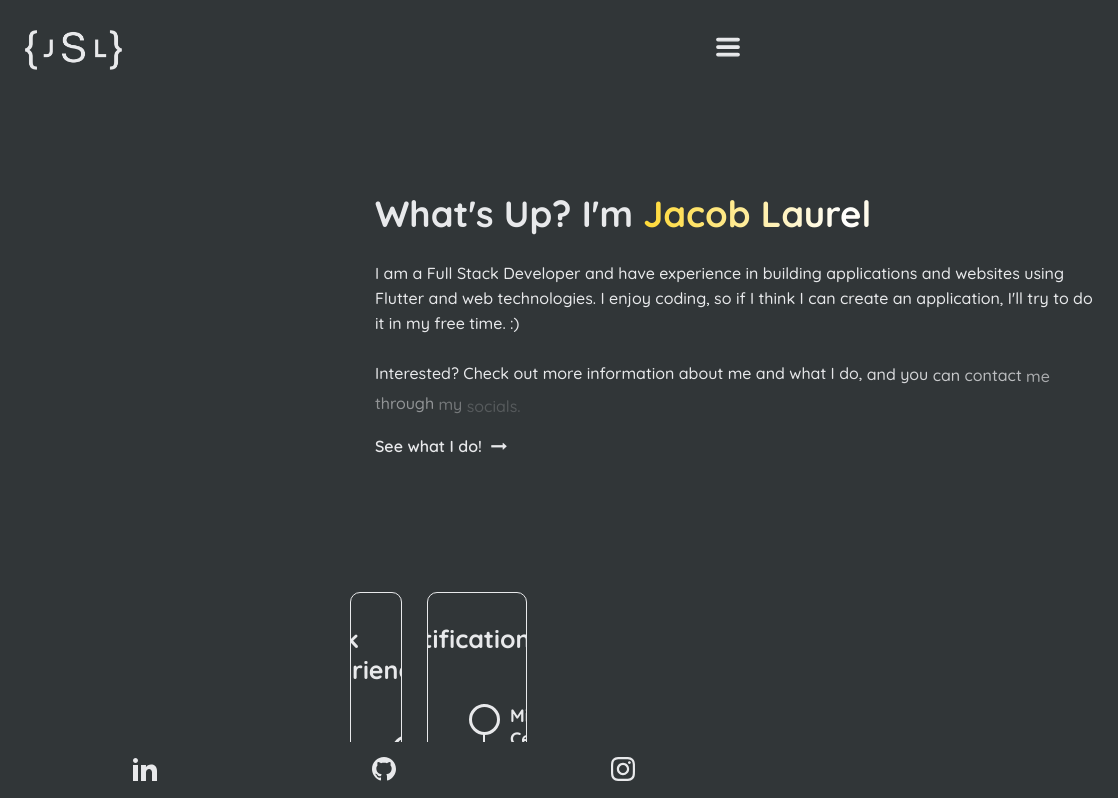
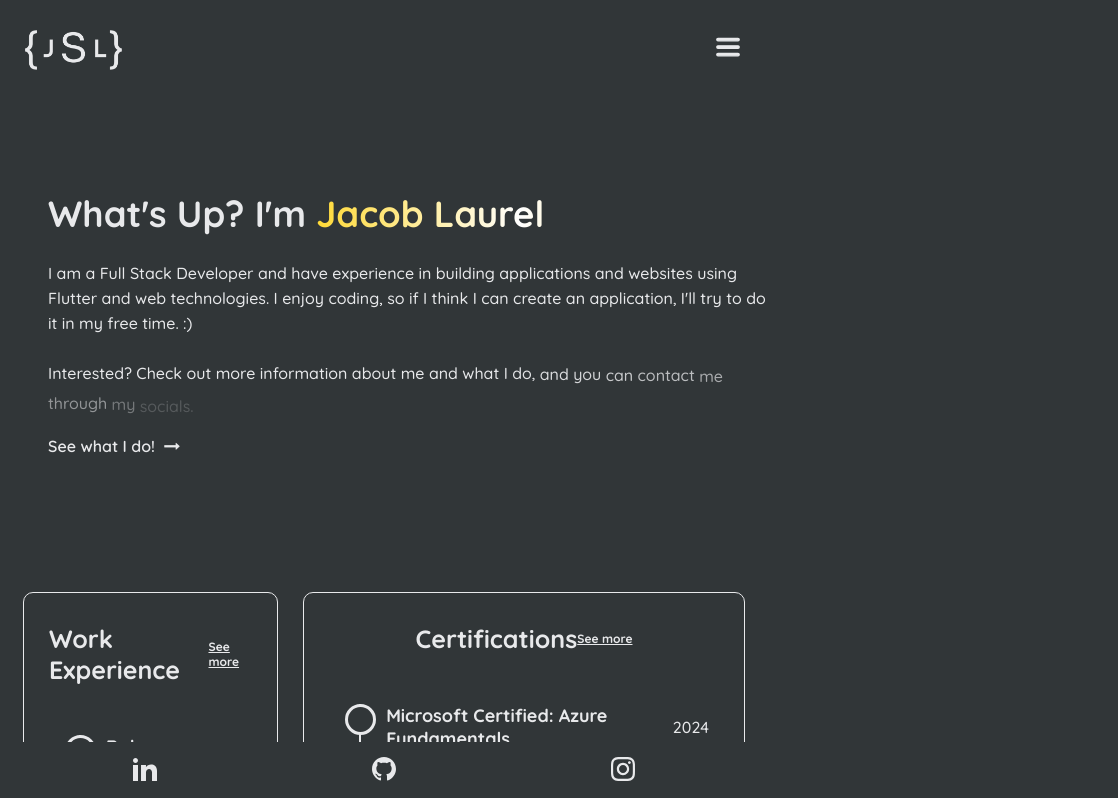
Before and after one commit to bocyej/portfolio, a React (Vite) app: page / in a window 768 px wide. Shown: the top 798 px of the page, 1118 px wide, since content can reach past the window. Built offline with nearby package versions, Linux system fonts and the light colour scheme.

Commit message:
fix main padding

```diff
--- a/src/index.css
+++ b/src/index.css
@@ -62,7 +62,7 @@ main {
   flex-direction: column;
   align-items: flex-start;
   width: 100%;
-  padding: 0 350px;
+  padding: 0 19vw;
 }
 
 ul {
@@ -150,7 +150,7 @@ body.light-mode .underline::after {
 }
 
 @media only screen and (max-width: 430px) {
-  main{
+  main {
     padding: 0;
   }
 
@@ -170,6 +170,10 @@ body.light-mode .underline::after {
 }
 
 @media only screen and (min-width: 431px) and (max-width: 1100px) {
+  main {
+    padding: 0 3vw;
+  }
+
   .no-scroll {
     height: 100vh;
     height: 100dvh;
```
